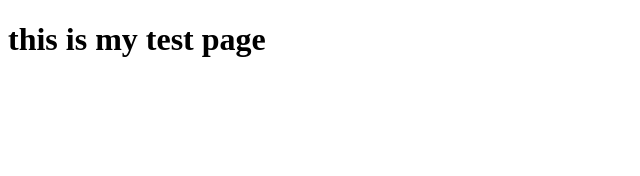
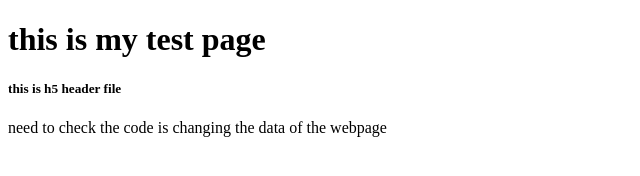
Before and after one commit to dkpcs92/learn_ds, a plain HTML site: page Index.html in a window 1280 px wide. Shown: the whole page, without its empty margins (0-640 px from the left). Drawn offline with Linux system fonts and the light colour scheme.

Commit message:
Index.html file been updated on 4th sep2020 at 00:56 hrs

```diff
--- a/Index.html.html
+++ b/Index.html
@@ -6,5 +6,7 @@
     </head>
     <body>
         <h1>this is my test page</h1>
+        <h5>this is h5 header file</h5>
+        <p>need to check the code is changing the data of the webpage</p>
     </body>
-</html
+</html>
```
